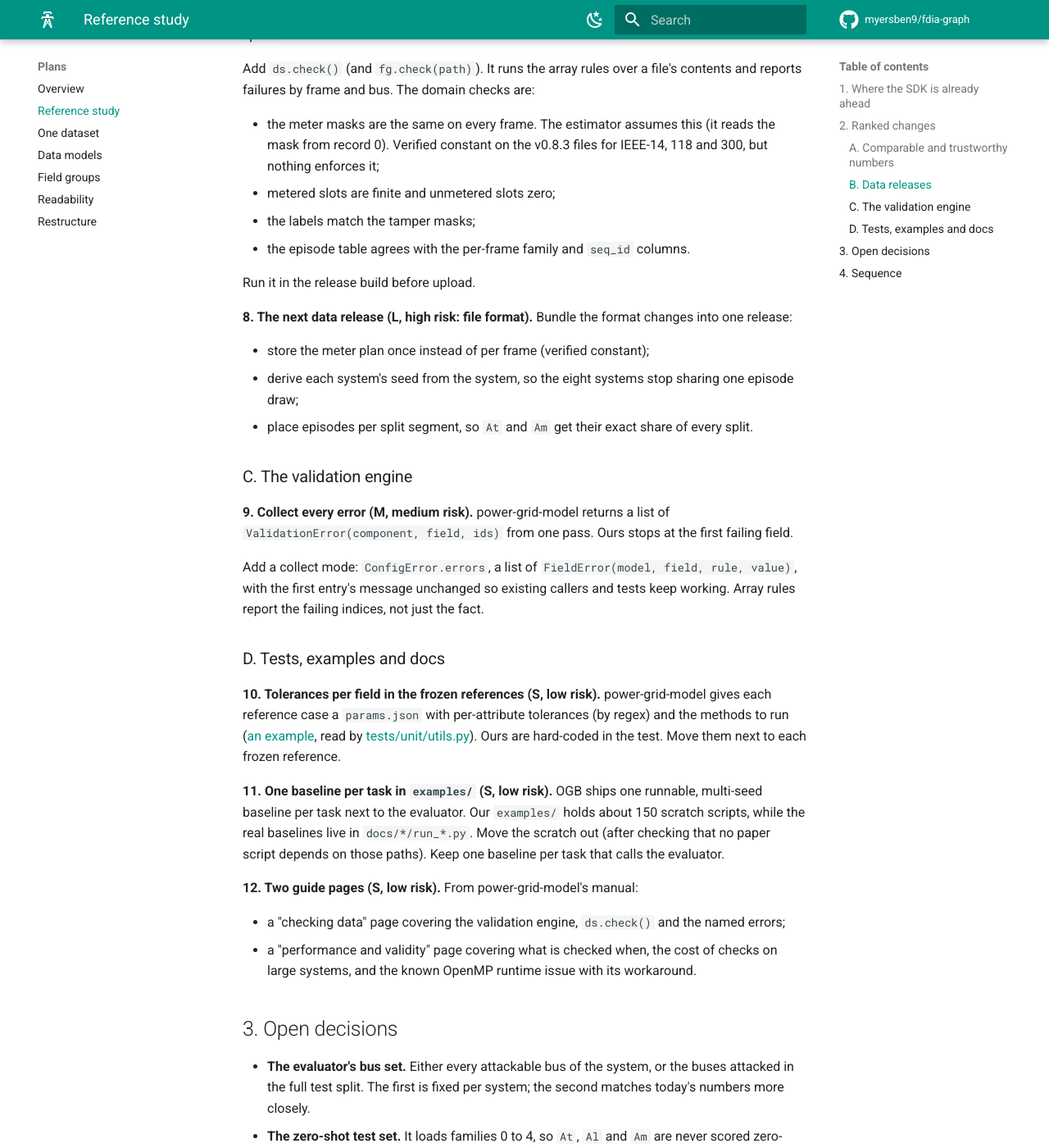
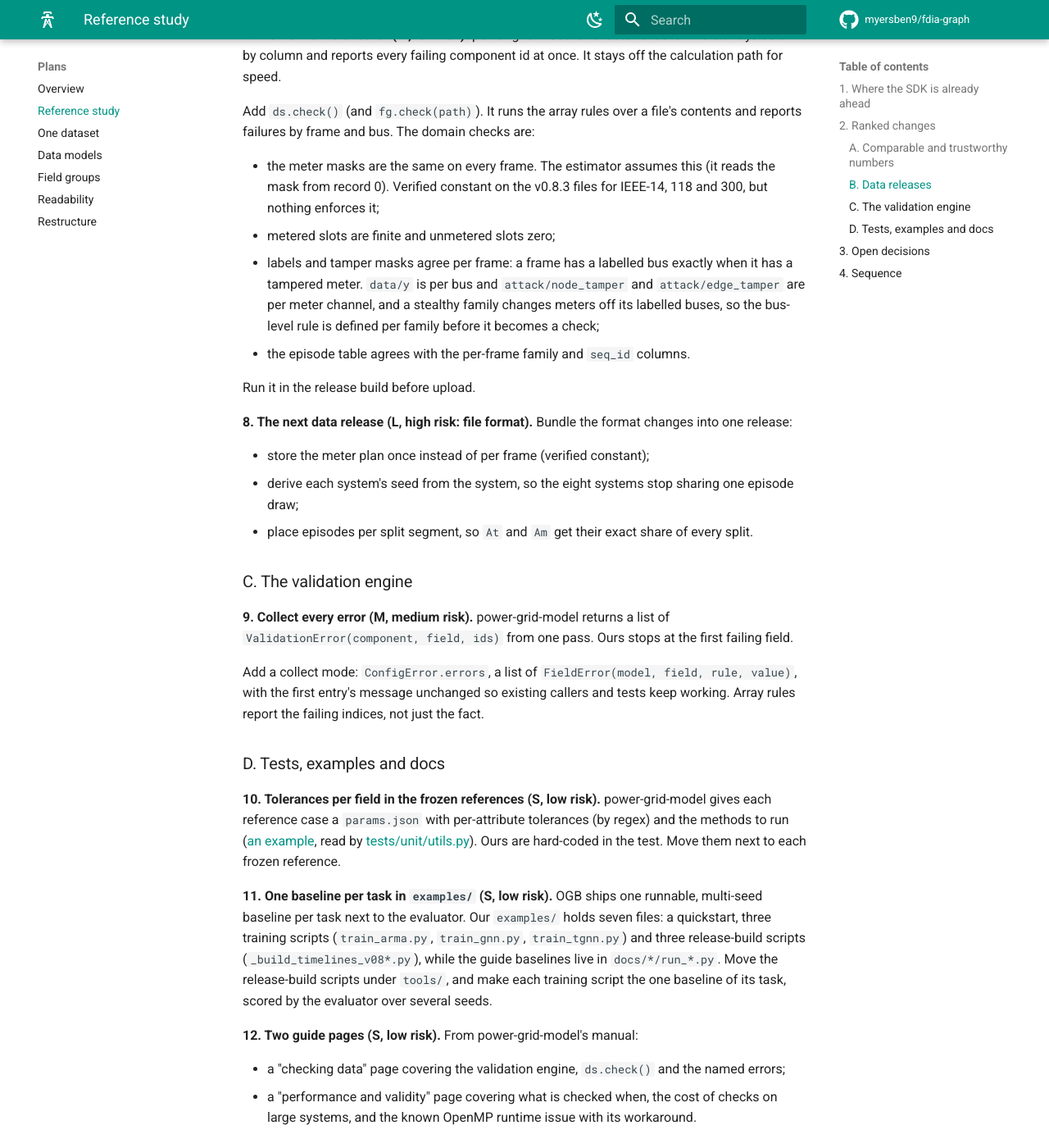
Before and after one commit to myersben9/fdia-graph, an MkDocs documentation site: the page built from docs/plans/REFERENCE_STUDY_PLAN.md, in a window 1280 px wide and 1400 px high, scrolled down 3408 px. Shown: the whole window at 82% size. Built offline with MkDocs 1.6.1 and Material for MkDocs 9.7.7, drawn with Linux system fonts in a browser that asks for light colours; comment, search, counter and statistics services are not loaded; the version menu is left out; some of the changed text lies outside the part shown.

Commit message:
Reference plan: OGB evaluator takes truth and predictions, v0.8.2 stays as history, per-family label rule, the actual examples

```diff
--- a/docs/plans/REFERENCE_STUDY_PLAN.md
+++ b/docs/plans/REFERENCE_STUDY_PLAN.md
@@ -25,8 +25,8 @@
 ### A. Comparable and trustworthy numbers
 
 **1. A standalone evaluator per task (M, medium risk).**
-OGB's `Evaluator(name)` takes predictions only, reads the metric and task shape from packaged
-metadata, checks the input contract and states it in `expected_input_format`
+OGB's `Evaluator(name)` scores a dict of truth and predictions (`y_true`, `y_pred`), reads the
+metric and task shape from packaged metadata, checks the input contract and states it in `expected_input_format`
 ([evaluate.py](https://raw.githubusercontent.com/snap-stanford/ogb/master/ogb/nodeproppred/evaluate.py)).
 
 Ours has two problems:
@@ -114,7 +114,8 @@
 when none is pinned. So `fg.load(..., release="v0.8.2")` downloads unverified. Leaving it out of
 the registry does not retire it: `release_name()` accepts any version and `resolve()` builds the
 asset for it. So pin its hashes, or have `resolve()` refuse a release listed as retired. It is
-superseded and unreferenced.
+superseded as a download; `CHANGELOG.md` and `examples/_build_timelines_v083.py` still name it as
+history and as the source of the v0.8.3 build, and those references stay.
 
 **7. A timeline file checker (M, low risk).**
 power-grid-model's validator checks whole arrays column by column and reports every failing
@@ -126,7 +127,10 @@
 - the meter masks are the same on every frame. The estimator assumes this (it reads the mask from
   record 0). Verified constant on the v0.8.3 files for IEEE-14, 118 and 300, but nothing enforces it;
 - metered slots are finite and unmetered slots zero;
-- the labels match the tamper masks;
+- labels and tamper masks agree per frame: a frame has a labelled bus exactly when it has a
+  tampered meter. `data/y` is per bus and `attack/node_tamper` and `attack/edge_tamper` are per
+  meter channel, and a stealthy family changes meters off its labelled buses, so the bus-level rule
+  is defined per family before it becomes a check;
 - the episode table agrees with the per-frame family and `seq_id` columns.
 
 Run it in the release build before upload.
@@ -159,9 +163,10 @@
 
 **11. One baseline per task in `examples/` (S, low risk).**
 OGB ships one runnable, multi-seed baseline per task next to the evaluator. Our `examples/` holds
-about 150 scratch scripts, while the real baselines live in `docs/*/run_*.py`. Move the scratch out
-(after checking that no paper script depends on those paths). Keep one baseline per task that calls
-the evaluator.
+seven files: a quickstart, three training scripts (`train_arma.py`, `train_gnn.py`, `train_tgnn.py`)
+and three release-build scripts (`_build_timelines_v08*.py`), while the guide baselines live in
+`docs/*/run_*.py`. Move the release-build scripts under `tools/`, and make each training script the
+one baseline of its task, scored by the evaluator over several seeds.
 
 **12. Two guide pages (S, low risk).**
 From power-grid-model's manual:
```
